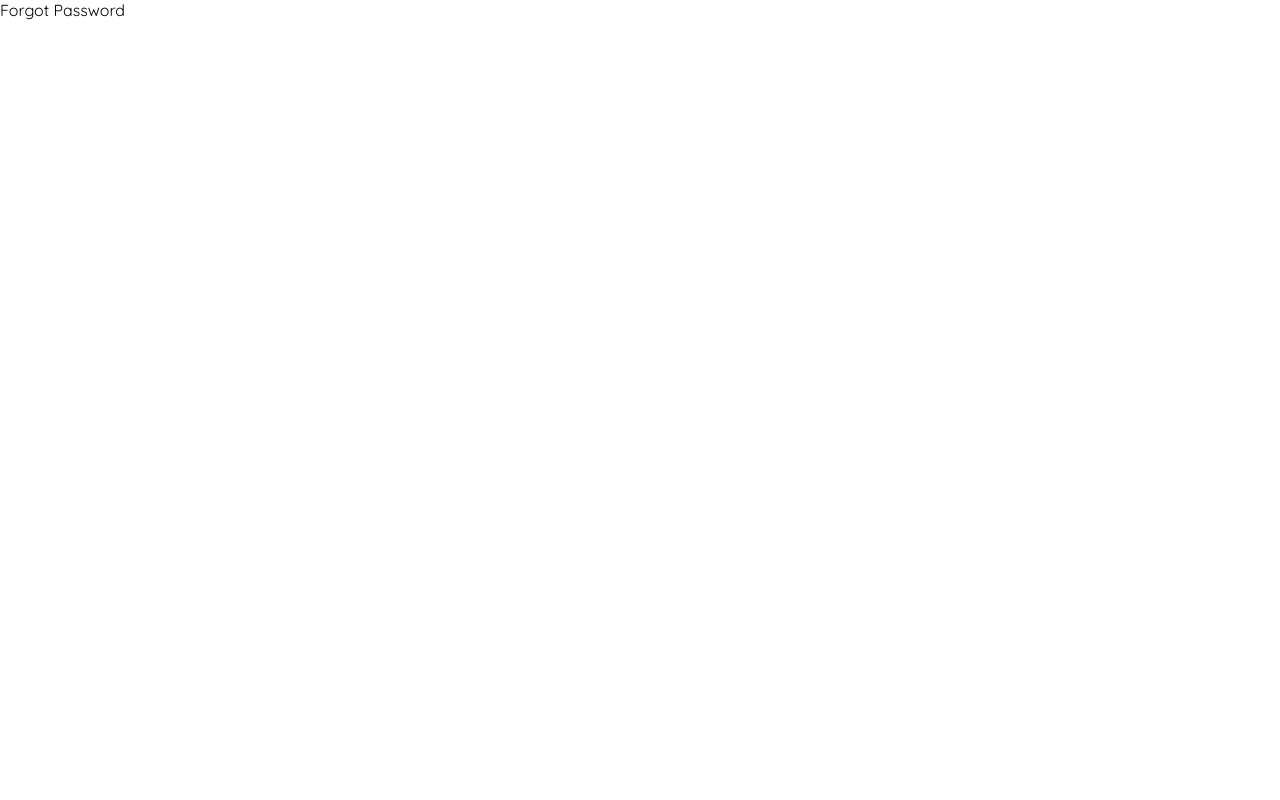
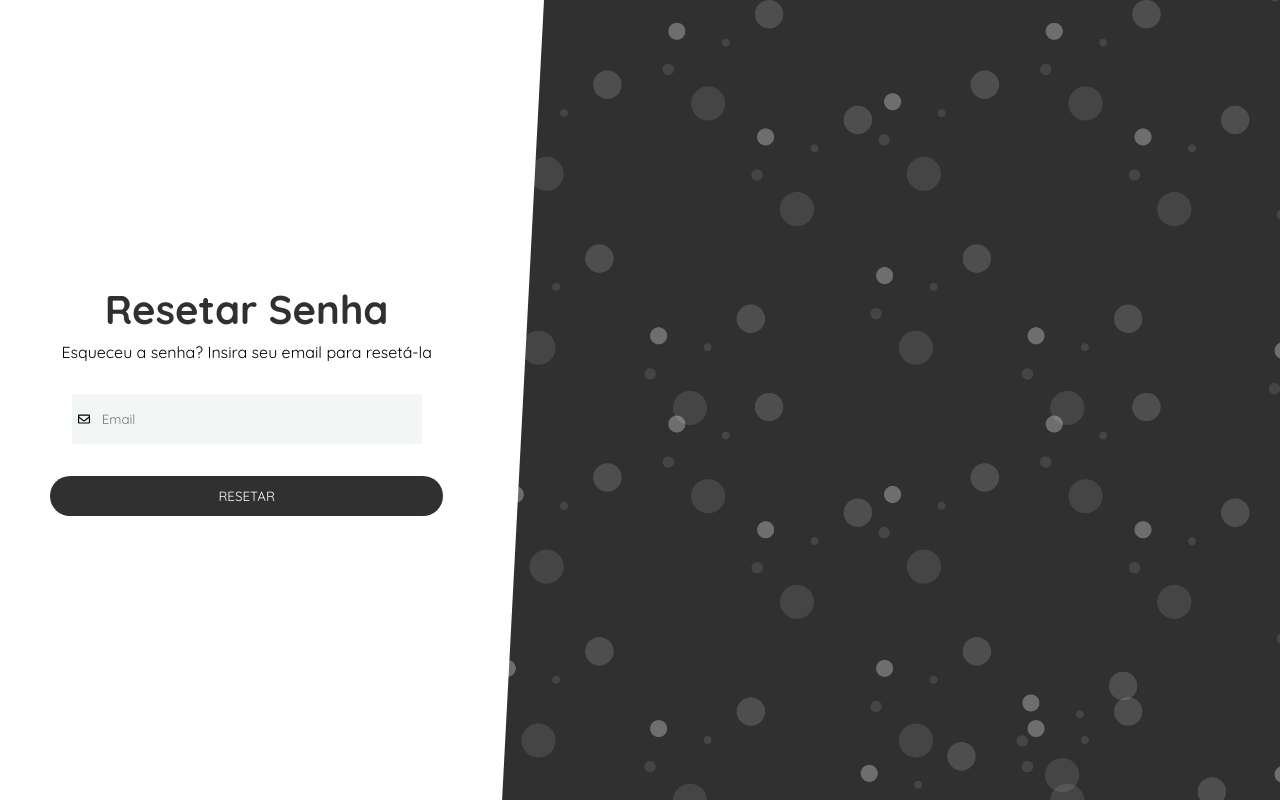
Before and after one commit to FilipiMachado/personal-blog-vuejs, a Vue app: page /forgot-password in a window 1280 px wide. Built offline with nearby package versions, Linux system fonts and the light colour scheme.

Commit message:
finished modal comp

```diff
--- /dev/null
+++ b/src/components/Modal.vue
@@ -0,0 +1,50 @@
+<template>
+  <div class="modal">
+    <div class="modal-content">
+      <p>{{ this.modalMessage }}</p>
+      <button v-on:click="closeModal">Fechar</button>
+    </div>
+  </div>
+</template>
+
+<script>
+export default {
+  props: ['modalMessage'],
+  methods: {
+    closeModal() {
+      this.$emit('close-modal')
+    }
+  }
+};
+</script>
+
+<style scoped>
+.modal {
+  display: flex;
+  justify-content: center;
+  align-items: center;
+  z-index: 101;
+  position: absolute;
+  width: 100%;
+  height: 100%;
+  top: 0;
+  background-color: rgba(0, 0, 0, 0.7);
+}
+
+.modal-content {
+  display: flex;
+  flex-direction: column;
+  justify-content: center;
+  border-radius: 8px;
+  width: 300px;
+  padding: 40px 30px;
+  background-color: #fff;
+}
+
+.modal-content p {
+  text-align: center;
+}
+.modal-content button {
+  align-self: center;
+}
+</style>
--- a/src/views/ForgotPassword.vue
+++ b/src/views/ForgotPassword.vue
@@ -1,18 +1,66 @@
 <template>
-  <div>Forgot Password</div>
+  <div class="reset-password">
+    <Modal v-if="modalActive" v-on:close-modal="closeModal"/>
+    <div class="form-wrap">
+      <form class="reset">
+        <h2>Resetar Senha</h2>
+        <p>Esqueceu a senha? Insira seu email para resetá-la</p>
+        <div class="inputs">
+          <div class="input">
+            <input type="text"
+                   placeholder="Email"
+                   v-model="email">
+            <email class="icon"/>
+          </div>
+        </div>
+        <button>Resetar</button>
+        <div class="angle"></div>
+      </form>
+      <div class="background"></div>
+    </div>
+  </div>
 </template>
 
 <script>
+/* Icons */
+import email from "../assets/Icons/envelope-regular.svg"
+/* Components */
+import Modal from "../components/Modal.vue"
+
 export default {
   name: 'ForgotPassword',
+  components: {
+    email,
+    Modal
+  },
   data() {
     return {
-
+      email: null,
+      modalActive: null,
+      modalMessage: ''
     }
   },
+  methods: {
+    closeModal() {
+      this.modalActive = !this.modalActive
+      this.email = ''
+    }
+  }
 };
 </script>
 
 <style scoped>
+.reset-password {
+  position: relative;
+}
+
+.form-wrap .reset h2 {
+  margin-bottom: 8px;
+}
+
+.form-wrap .reset p {
+  text-align: center;
+  margin-bottom: 32px;
+}
 
 </style>
--- a/src/views/Register.vue
+++ b/src/views/Register.vue
@@ -7,7 +7,7 @@
           Faça Login
         </router-link>
       </p>
-      <h2>Cadastre-se</h2>
+      <h2>Crie sua Conta</h2>
       <div class="inputs">
         <div class="input">
           <input type="text"
```
Also changed, not shown: src/components/Loading.vue (added, +14 -0 lines).
